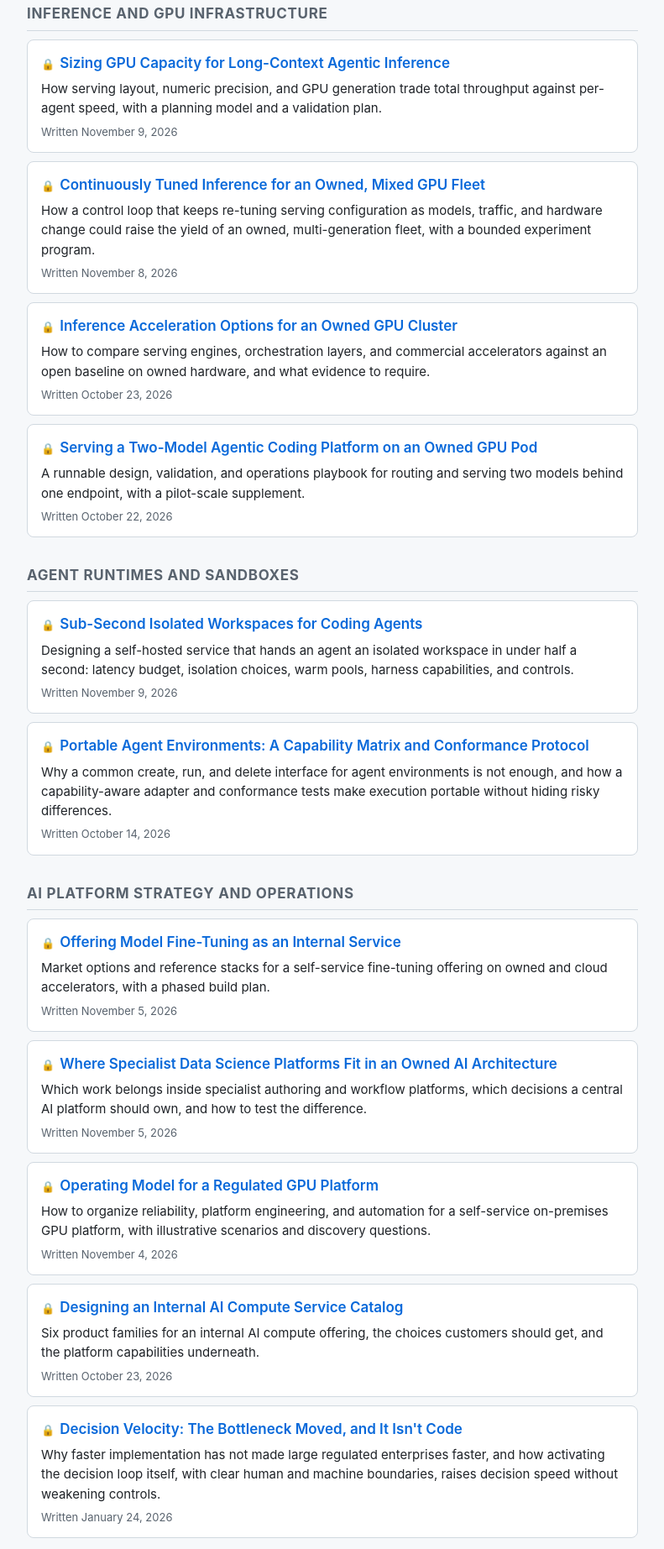
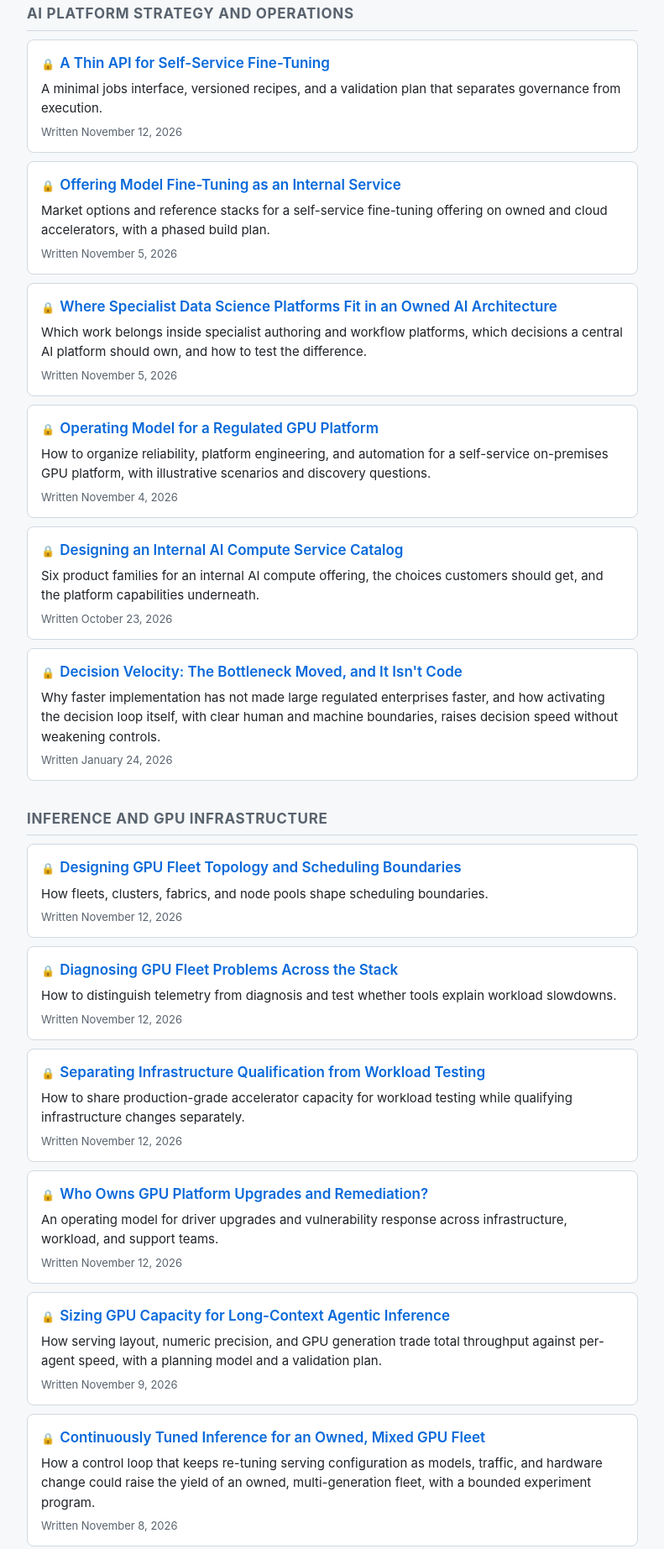
Before and after one commit to oneross/oneross.github.io, a plain HTML site: page research/index.html in a window 1280 px wide. Shown: the part 781-2626 px from the top of the page at 84% size, without its empty margins (244-1035 px from the left). Drawn offline with Linux system fonts and the light colour scheme.

Commit message:
Add protected report listings to research directory

```diff
--- a/research/index.html
+++ b/research/index.html
@@ -29,7 +29,7 @@
 <main>
   <h1>Research</h1>
   <p class="intro">Research reports on AI platforms, agents, and infrastructure.  Each report is password-protected.</p>
-  <p class="meta">27 reports.  Themes are listed by their most recent report, newest first within each theme, by the date each was written.  Latest: Bringing Open-Weight Models into a Regulated Enterprise (written November 13, 2026).</p>
+  <p class="meta">32 reports.  Themes are listed by their most recent report, newest first within each theme, by the date each was written.  Latest: Bringing Open-Weight Models into a Regulated Enterprise (written November 13, 2026).</p>
 
 <section aria-labelledby="t-ai-security-governance-and-policy">
   <h2 id="t-ai-security-governance-and-policy">AI security, governance, and policy</h2>
@@ -51,9 +51,64 @@
     </li>
   </ul>
 </section>
+<section aria-labelledby="t-ai-platform-strategy-and-operations">
+  <h2 id="t-ai-platform-strategy-and-operations">AI platform strategy and operations</h2>
+  <ul class="reports">
+    <li>
+      <a href="2026-11-12-fine-tuning-api-mvp/"><span class="lock" aria-hidden="true">&#128274;</span>A Thin API for Self-Service Fine-Tuning</a>
+      <p>A minimal jobs interface, versioned recipes, and a validation plan that separates governance from execution.</p>
+      <p class="dates"><span>Written November 12, 2026</span></p>
+    </li>
+    <li>
+      <a href="2026-11-05-fine-tuning/"><span class="lock" aria-hidden="true">&#128274;</span>Offering Model Fine-Tuning as an Internal Service</a>
+      <p>Market options and reference stacks for a self-service fine-tuning offering on owned and cloud accelerators, with a phased build plan.</p>
+      <p class="dates"><span>Written November 5, 2026</span></p>
+    </li>
+    <li>
+      <a href="2026-11-05-platforms/"><span class="lock" aria-hidden="true">&#128274;</span>Where Specialist Data Science Platforms Fit in an Owned AI Architecture</a>
+      <p>Which work belongs inside specialist authoring and workflow platforms, which decisions a central AI platform should own, and how to test the difference.</p>
+      <p class="dates"><span>Written November 5, 2026</span></p>
+    </li>
+    <li>
+      <a href="2026-11-04-operating-model/"><span class="lock" aria-hidden="true">&#128274;</span>Operating Model for a Regulated GPU Platform</a>
+      <p>How to organize reliability, platform engineering, and automation for a self-service on-premises GPU platform, with illustrative scenarios and discovery questions.</p>
+      <p class="dates"><span>Written November 4, 2026</span></p>
+    </li>
+    <li>
+      <a href="2026-10-23-compute-catalog/"><span class="lock" aria-hidden="true">&#128274;</span>Designing an Internal AI Compute Service Catalog</a>
+      <p>Six product families for an internal AI compute offering, the choices customers should get, and the platform capabilities underneath.</p>
+      <p class="dates"><span>Written October 23, 2026</span></p>
+    </li>
+    <li>
+      <a href="2026-01-24-decision-velocity/"><span class="lock" aria-hidden="true">&#128274;</span>Decision Velocity: The Bottleneck Moved, and It Isn't Code</a>
+      <p>Why faster implementation has not made large regulated enterprises faster, and how activating the decision loop itself, with clear human and machine boundaries, raises decision speed without weakening controls.</p>
+      <p class="dates"><span>Written January 24, 2026</span></p>
+    </li>
+  </ul>
+</section>
 <section aria-labelledby="t-inference-and-gpu-infrastructure">
   <h2 id="t-inference-and-gpu-infrastructure">Inference and GPU infrastructure</h2>
   <ul class="reports">
+    <li>
+      <a href="2026-11-12-fleet-topology/"><span class="lock" aria-hidden="true">&#128274;</span>Designing GPU Fleet Topology and Scheduling Boundaries</a>
+      <p>How fleets, clusters, fabrics, and node pools shape scheduling boundaries.</p>
+      <p class="dates"><span>Written November 12, 2026</span></p>
+    </li>
+    <li>
+      <a href="2026-11-12-fleet-diagnosis/"><span class="lock" aria-hidden="true">&#128274;</span>Diagnosing GPU Fleet Problems Across the Stack</a>
+      <p>How to distinguish telemetry from diagnosis and test whether tools explain workload slowdowns.</p>
+      <p class="dates"><span>Written November 12, 2026</span></p>
+    </li>
+    <li>
+      <a href="2026-11-12-environment-management/"><span class="lock" aria-hidden="true">&#128274;</span>Separating Infrastructure Qualification from Workload Testing</a>
+      <p>How to share production-grade accelerator capacity for workload testing while qualifying infrastructure changes separately.</p>
+      <p class="dates"><span>Written November 12, 2026</span></p>
+    </li>
+    <li>
+      <a href="2026-11-12-lifecycle-ownership/"><span class="lock" aria-hidden="true">&#128274;</span>Who Owns GPU Platform Upgrades and Remediation?</a>
+      <p>An operating model for driver upgrades and vulnerability response across infrastructure, workload, and support teams.</p>
+      <p class="dates"><span>Written November 12, 2026</span></p>
+    </li>
     <li>
       <a href="2026-11-09-gpu/"><span class="lock" aria-hidden="true">&#128274;</span>Sizing GPU Capacity for Long-Context Agentic Inference</a>
       <p>How serving layout, numeric precision, and GPU generation trade total throughput against per-agent speed, with a planning model and a validation plan.</p>
@@ -88,36 +143,6 @@
       <a href="2026-10-14-portable-environments/"><span class="lock" aria-hidden="true">&#128274;</span>Portable Agent Environments: A Capability Matrix and Conformance Protocol</a>
       <p>Why a common create, run, and delete interface for agent environments is not enough, and how a capability-aware adapter and conformance tests make execution portable without hiding risky differences.</p>
       <p class="dates"><span>Written October 14, 2026</span></p>
-    </li>
-  </ul>
-</section>
-<section aria-labelledby="t-ai-platform-strategy-and-operations">
-  <h2 id="t-ai-platform-strategy-and-operations">AI platform strategy and operations</h2>
-  <ul class="reports">
-    <li>
-      <a href="2026-11-05-fine-tuning/"><span class="lock" aria-hidden="true">&#128274;</span>Offering Model Fine-Tuning as an Internal Service</a>
-      <p>Market options and reference stacks for a self-service fine-tuning offering on owned and cloud accelerators, with a phased build plan.</p>
-      <p class="dates"><span>Written November 5, 2026</span></p>
-    </li>
-    <li>
-      <a href="2026-11-05-platforms/"><span class="lock" aria-hidden="true">&#128274;</span>Where Specialist Data Science Platforms Fit in an Owned AI Architecture</a>
-      <p>Which work belongs inside specialist authoring and workflow platforms, which decisions a central AI platform should own, and how to test the difference.</p>
-      <p class="dates"><span>Written November 5, 2026</span></p>
-    </li>
-    <li>
-      <a href="2026-11-04-operating-model/"><span class="lock" aria-hidden="true">&#128274;</span>Operating Model for a Regulated GPU Platform</a>
-      <p>How to organize reliability, platform engineering, and automation for a self-service on-premises GPU platform, with illustrative scenarios and discovery questions.</p>
-      <p class="dates"><span>Written November 4, 2026</span></p>
-    </li>
-    <li>
-      <a href="2026-10-23-compute-catalog/"><span class="lock" aria-hidden="true">&#128274;</span>Designing an Internal AI Compute Service Catalog</a>
-      <p>Six product families for an internal AI compute offering, the choices customers should get, and the platform capabilities underneath.</p>
-      <p class="dates"><span>Written October 23, 2026</span></p>
-    </li>
-    <li>
-      <a href="2026-01-24-decision-velocity/"><span class="lock" aria-hidden="true">&#128274;</span>Decision Velocity: The Bottleneck Moved, and It Isn't Code</a>
-      <p>Why faster implementation has not made large regulated enterprises faster, and how activating the decision loop itself, with clear human and machine boundaries, raises decision speed without weakening controls.</p>
-      <p class="dates"><span>Written January 24, 2026</span></p>
     </li>
   </ul>
 </section>
```
Also changed, not shown: research/reports.json (+40 -0 lines).
